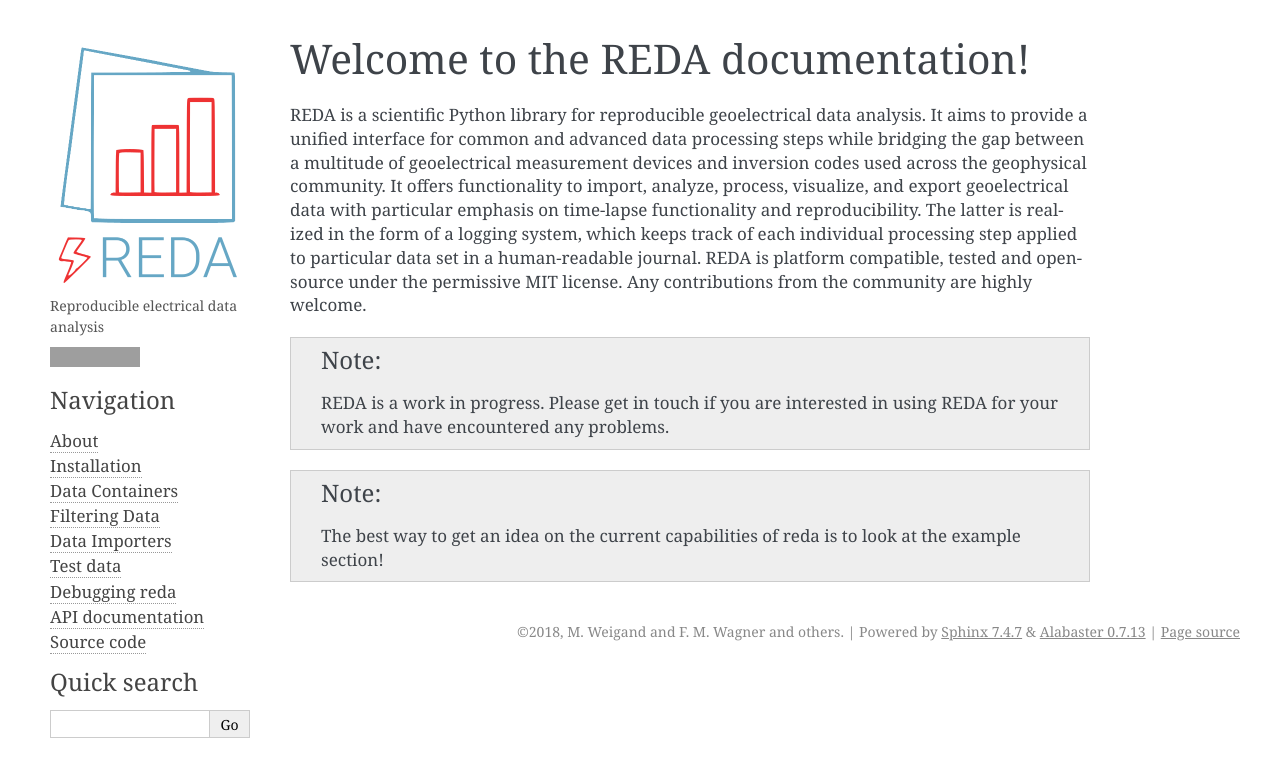
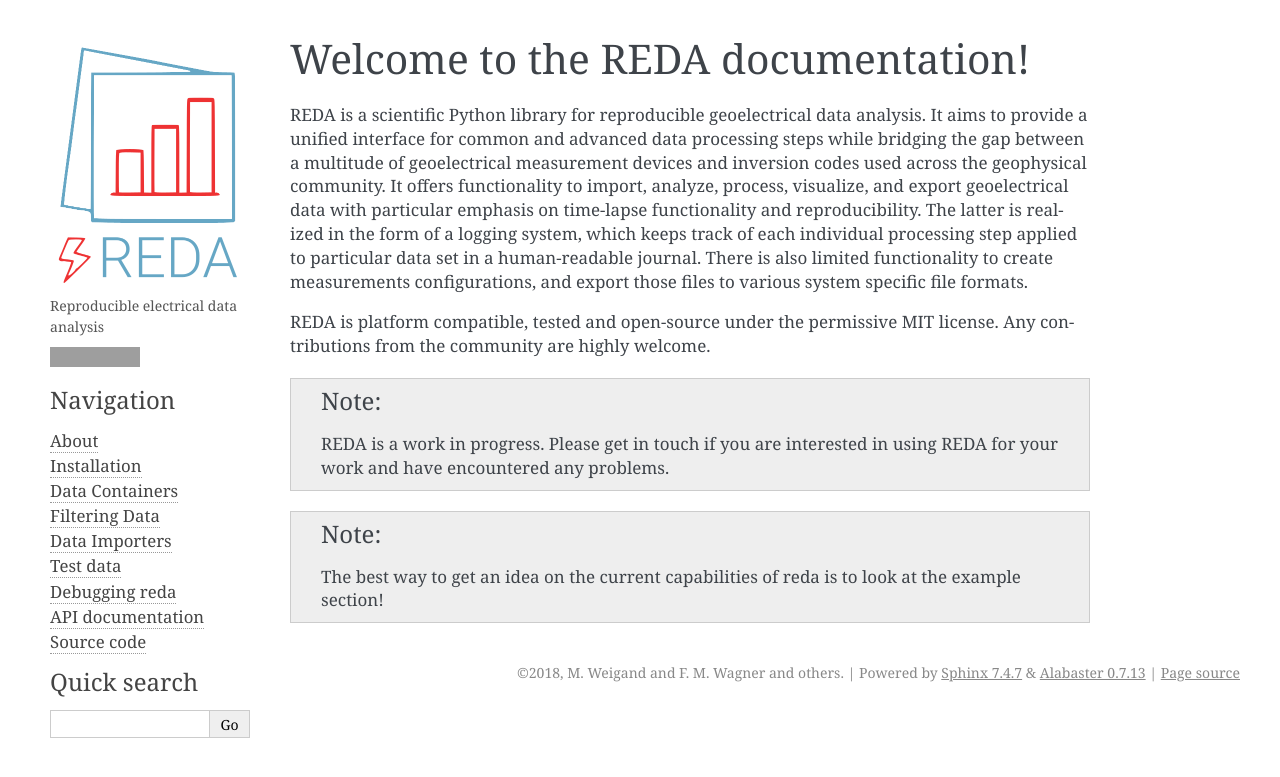
Before and after one commit to geophysics-ubonn/reda, a Sphinx documentation site: the page built from doc/index.rst, in a window 1280 px wide. Shown: the top 777 px of the page. Built offline with Sphinx 7.4.7, drawn with Linux system fonts in a browser that asks for light colours; pages that are not in the unit, such as notebooks, are missing from menus; grey boxes are pictures that could not be loaded.

Commit message:
add note regarding measurement configurations to documentation

```diff
--- a/doc/index.rst
+++ b/doc/index.rst
@@ -9,9 +9,12 @@ It offers functionality to import, analyze, process, visualize, and export
 geoelectrical data with particular emphasis on time-lapse functionality and
 reproducibility. The latter is realized in the form of a logging system, which
 keeps track of each individual processing step applied to particular data set
-in a human-readable journal. REDA is platform compatible, tested and
-open-source under the permissive MIT license. Any contributions from the
-community are highly welcome.
+in a human-readable journal. There is also limited functionality to create
+measurements configurations, and export those files to various system specific
+file formats.
+
+REDA is platform compatible, tested and open-source under the permissive MIT
+license. Any contributions from the community are highly welcome.
 
 .. note::
 
```
